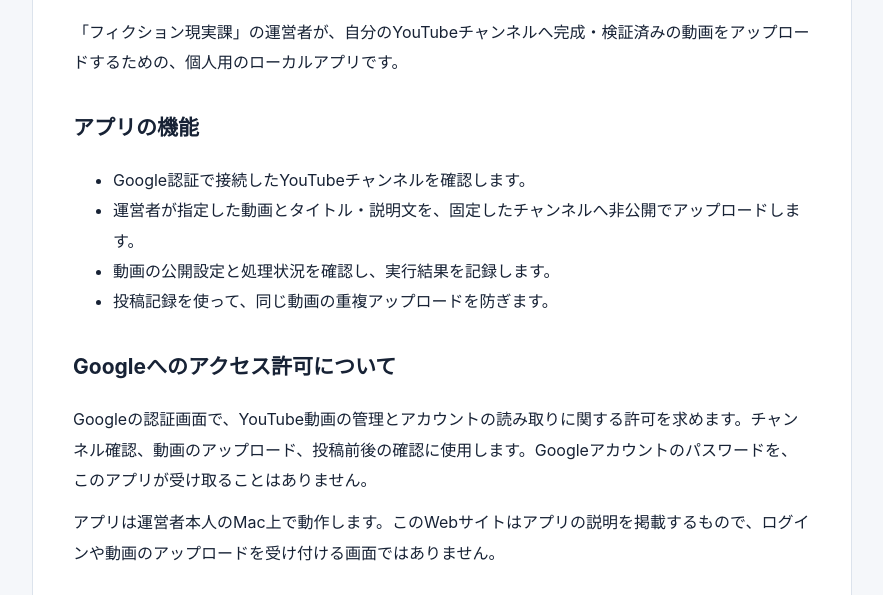
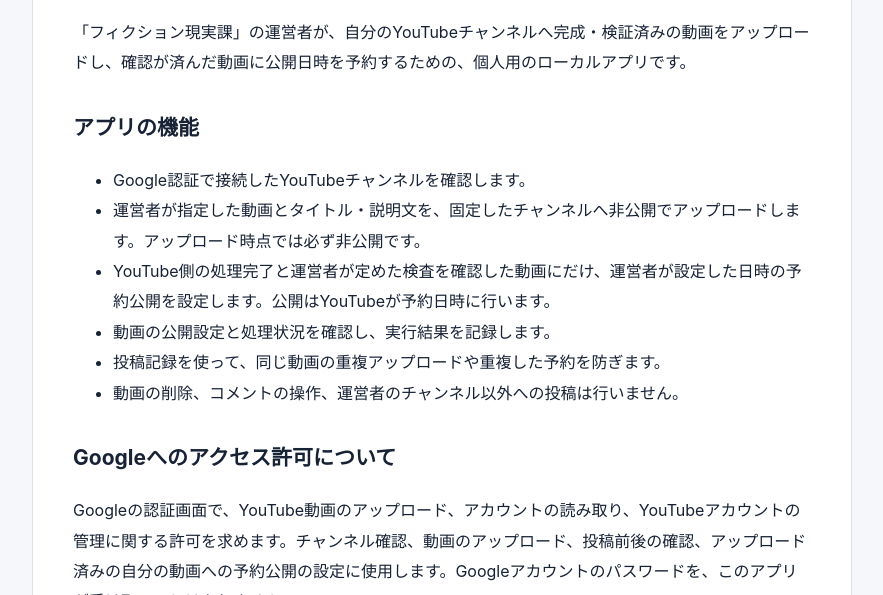
Before and after one commit to taisei0809/taisei0809.github.io, a plain HTML site: page index.html in a window 1280 px wide. Shown: the part 190-785 px from the top of the page, without its empty margins (198-1081 px from the left). Drawn offline with Linux system fonts and the light colour scheme.

Commit message:
アプリ案内を更新：非公開アップロードに加えて予約公開の説明を追加

```diff
--- a/index.html
+++ b/index.html
@@ -3,7 +3,7 @@
 <head>
   <meta charset="utf-8">
   <meta name="viewport" content="width=device-width, initial-scale=1">
-  <meta name="description" content="AI-YouTube-Studioは、フィクション現実課の運営者が自分のYouTubeチャンネルへ検証済みの動画を非公開アップロードするための個人用ツールです。">
+  <meta name="description" content="AI-YouTube-Studioは、フィクション現実課の運営者が自分のYouTubeチャンネルへ検証済みの動画を非公開でアップロードし、確認後に予約公開を設定するための個人用ツールです。">
   <title>AI-YouTube-Studio｜アプリのご案内</title>
   <style>
     :root{color-scheme:light;font-family:-apple-system,BlinkMacSystemFont,"Hiragino Kaku Gothic ProN","Yu Gothic",sans-serif;color:#172235;background:#f5f7fa}*{box-sizing:border-box}body{margin:0;line-height:1.9}main{max-width:820px;margin:48px auto;padding:40px;background:white;border:1px solid #dce3ec;border-radius:18px}a{color:#1555aa;text-underline-offset:4px}h1{font-size:clamp(26px,5vw,38px);line-height:1.4;margin:12px 0 20px}h2{font-size:21px;margin-top:30px}p,ul{margin:12px 0}.tag{display:inline-block;background:#fff1ab;padding:3px 12px;border-radius:6px;font-weight:700;font-size:14px}.muted,footer{color:#596779;font-size:14px}nav{margin-top:28px;padding-top:20px;border-top:1px solid #e5eaf1}footer{margin-top:28px}@media(max-width:640px){main{margin:16px;padding:24px}}
@@ -13,17 +13,19 @@
 <main>
   <span class="tag">フィクション現実課・運営者用ツール</span>
   <h1>AI-YouTube-Studio</h1>
-  <p>「フィクション現実課」の運営者が、自分のYouTubeチャンネルへ完成・検証済みの動画をアップロードするための、個人用のローカルアプリです。</p>
+  <p>「フィクション現実課」の運営者が、自分のYouTubeチャンネルへ完成・検証済みの動画をアップロードし、確認が済んだ動画に公開日時を予約するための、個人用のローカルアプリです。</p>
   <h2>アプリの機能</h2>
   <ul>
     <li>Google認証で接続したYouTubeチャンネルを確認します。</li>
-    <li>運営者が指定した動画とタイトル・説明文を、固定したチャンネルへ非公開でアップロードします。</li>
+    <li>運営者が指定した動画とタイトル・説明文を、固定したチャンネルへ非公開でアップロードします。アップロード時点では必ず非公開です。</li>
+    <li>YouTube側の処理完了と運営者が定めた検査を確認した動画にだけ、運営者が設定した日時の予約公開を設定します。公開はYouTubeが予約日時に行います。</li>
     <li>動画の公開設定と処理状況を確認し、実行結果を記録します。</li>
-    <li>投稿記録を使って、同じ動画の重複アップロードを防ぎます。</li>
+    <li>投稿記録を使って、同じ動画の重複アップロードや重複した予約を防ぎます。</li>
+    <li>動画の削除、コメントの操作、運営者のチャンネル以外への投稿は行いません。</li>
   </ul>
   <h2>Googleへのアクセス許可について</h2>
-  <p>Googleの認証画面で、YouTube動画の管理とアカウントの読み取りに関する許可を求めます。チャンネル確認、動画のアップロード、投稿前後の確認に使用します。Googleアカウントのパスワードを、このアプリが受け取ることはありません。</p>
-  <p>アプリは運営者本人のMac上で動作します。このWebサイトはアプリの説明を掲載するもので、ログインや動画のアップロードを受け付ける画面ではありません。</p>
+  <p>Googleの認証画面で、YouTube動画のアップロード、アカウントの読み取り、YouTubeアカウントの管理に関する許可を求めます。チャンネル確認、動画のアップロード、投稿前後の確認、アップロード済みの自分の動画への予約公開の設定に使用します。Googleアカウントのパスワードを、このアプリが受け取ることはありません。</p>
+  <p>アプリは運営者本人のMac上で動作し、運営者が設定した時刻に自動で実行されることがあります。このWebサイトはアプリの説明を掲載するもので、ログインや動画のアップロードを受け付ける画面ではありません。</p>
   <h2>お問い合わせ</h2>
   <p>Google認証の同意画面に表示される、ユーザーサポートメールアドレスへお問い合わせください。</p>
   <nav><a href="./privacy.html">プライバシーポリシー</a></nav>
```
